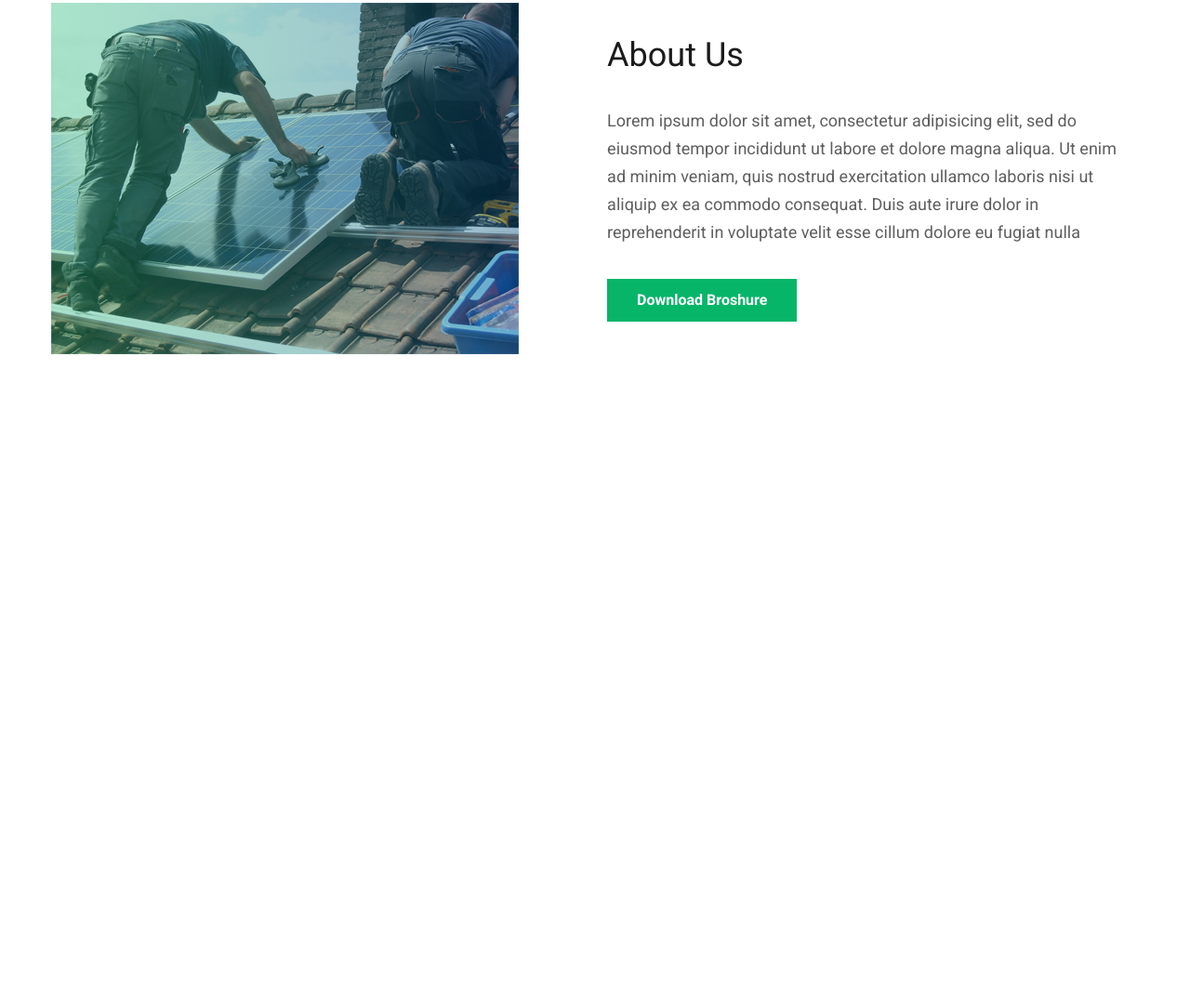
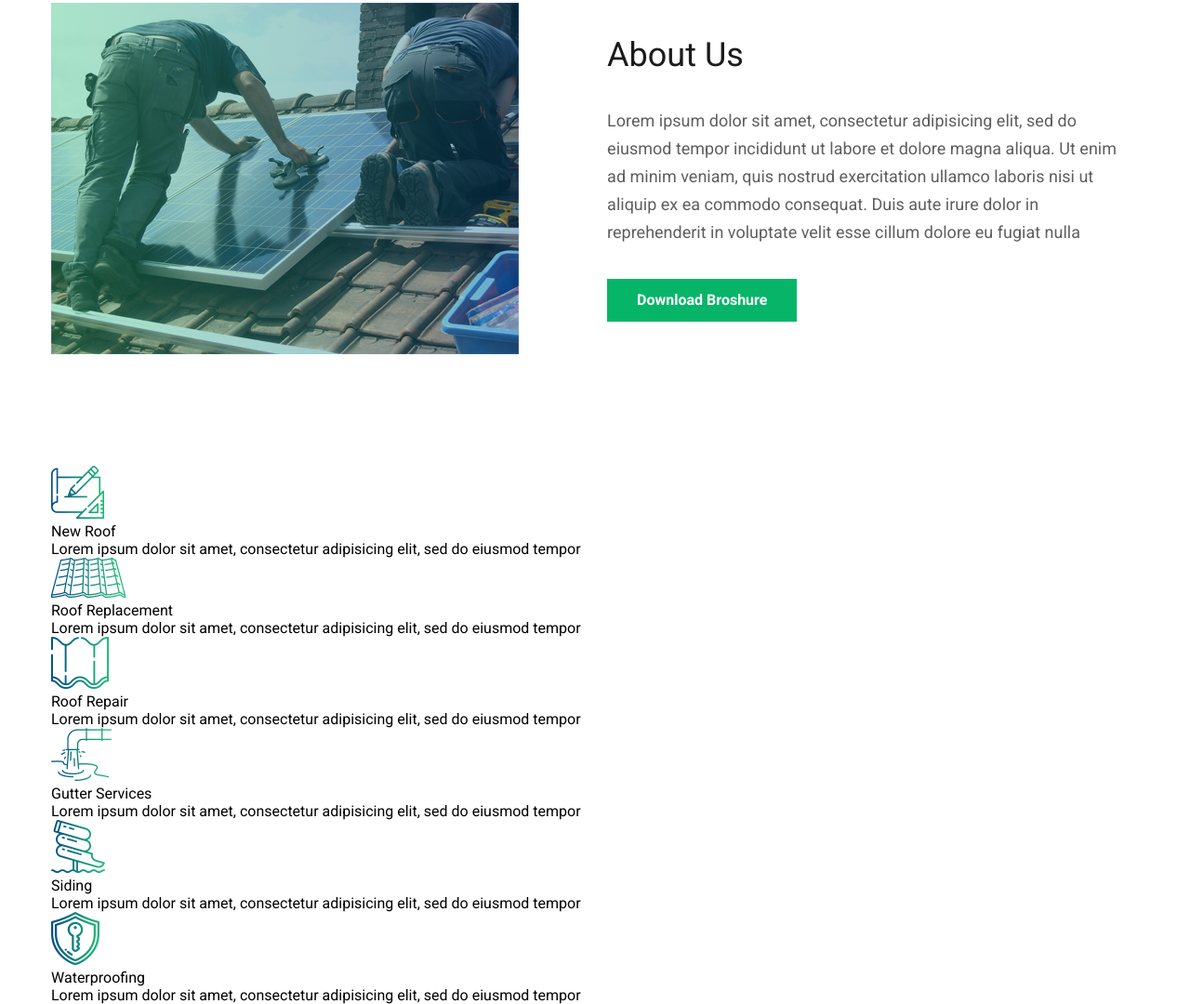
Before and after one commit to cirodil/solar, a plain HTML site: page index.html in a window 1280 px wide. Shown: the part 917-1997 px from the top of the page at 93% size. Before the commit the page ends 1418 px from the top, so only its background shows below. Drawn offline with Linux system fonts and the light colour scheme.

Commit message:
add html in icons block

```diff
--- a/index.html
+++ b/index.html
@@ -9,6 +9,9 @@
 </head>
 <body>
   <div class="container">
+
+    <!-- header-->
+
     <div class="header">
       <header class="wrap header__wrap">
         <div class="header__top">
@@ -22,6 +25,9 @@
         <h1>Make the <span>best decision</span> for your roof and home</h1>
       </header>
     </div>
+
+    <!-- about us -->
+
     <div class="about-us wrap">
       <div class="about-us__img">
         <img src="img/img.jpg" alt="about us">
@@ -34,6 +40,54 @@
         </div>
       </div>
     </div>
+
+    <!-- icons block -->
+
+    <div class="icons wrap">
+      <div class="icons__element">
+        <div class="icons__img">
+          <img src="img/icon1.png" alt="">
+        </div>
+        <p class="icons__title">New Roof</p>
+        <p>Lorem ipsum dolor sit amet, consectetur adipisicing elit, sed do eiusmod tempor</p>
+      </div>
+      <div class="icons__element">
+        <div class="icons__img">
+          <img src="img/icon2.png" alt="">
+        </div>
+        <p class="icons__title">Roof Replacement</p>
+        <p>Lorem ipsum dolor sit amet, consectetur adipisicing elit, sed do eiusmod tempor</p>
+      </div>
+      <div class="icons__element">
+        <div class="icons__img">
+          <img src="img/icon3.png" alt="">
+        </div>
+        <p class="icons__title">Roof Repair</p>
+        <p>Lorem ipsum dolor sit amet, consectetur adipisicing elit, sed do eiusmod tempor</p>
+      </div>
+      <div class="icons__element">
+        <div class="icons__img">
+          <img src="img/icon4.png" alt="">
+        </div>
+        <p class="icons__title">Gutter Services</p>
+        <p>Lorem ipsum dolor sit amet, consectetur adipisicing elit, sed do eiusmod tempor</p>
+      </div>
+      <div class="icons__element">
+        <div class="icons__img">
+          <img src="img/icon5.png" alt="">
+        </div>
+        <p class="icons__title">Siding</p>
+        <p>Lorem ipsum dolor sit amet, consectetur adipisicing elit, sed do eiusmod tempor</p>
+      </div>
+      <div class="icons__element">
+        <div class="icons__img">
+          <img src="img/icon6.png" alt="">
+        </div>
+        <p class="icons__title">Waterproofing</p>
+        <p>Lorem ipsum dolor sit amet, consectetur adipisicing elit, sed do eiusmod tempor</p>
+      </div>
+    </div>
+
   </div>
 </body>
 </html>
```
